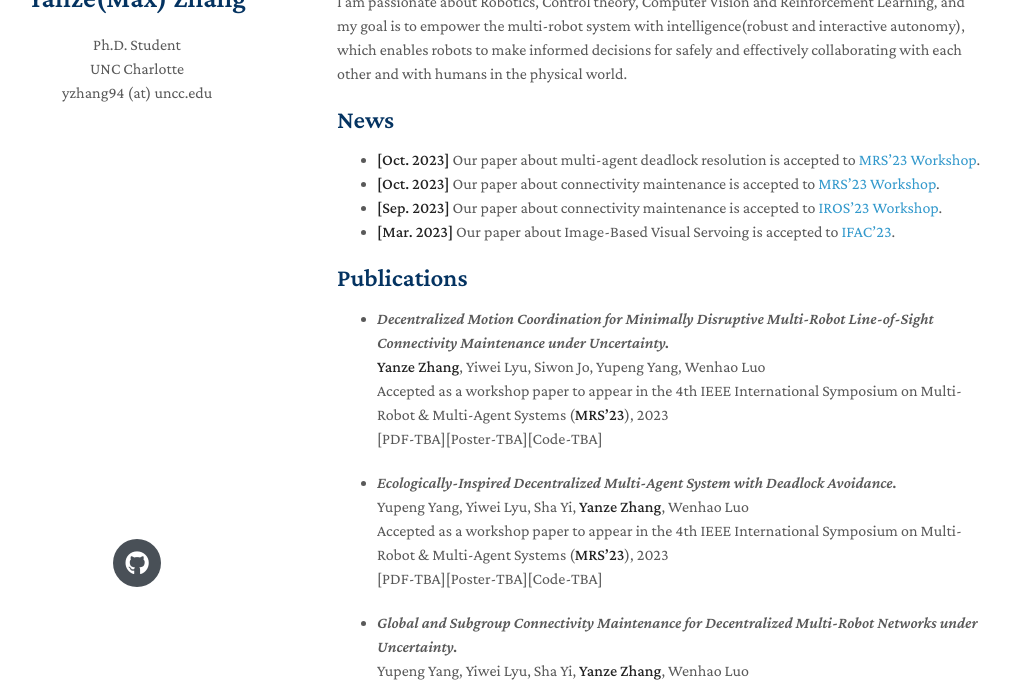
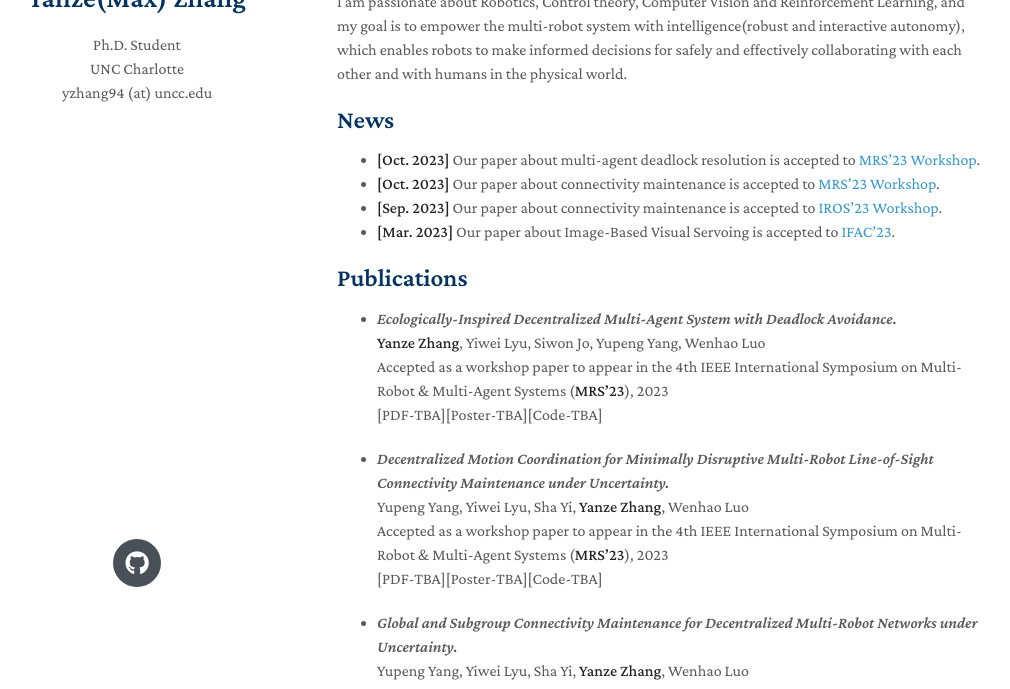
Before and after one commit to yupengyanguncc/yupengyanguncc.github.io, a Jekyll site: the page built from index.md, in a window 1280 px wide and 900 px high, cut to the strip 211-900 px from the top of the window. Shown: the whole strip, without its empty margins (133-1143 px from the left). Built offline with Jekyll 4.4.1, drawn with Linux system fonts in a browser that asks for light colours; nearby versions of some CDN libraries; a style sheet for code colours, icons or effects is not loaded; our own code applies the rules of GitHub Pages for plain Markdown files; part of the change alters nothing that is shown.

Commit message:
11212023

```diff
--- a/index.md
+++ b/index.md
@@ -48,7 +48,7 @@ I am passionate about Robotics, Control theory, Computer Vision and Reinforcemen
 
 ## Publications
 
-- *Decentralized Motion Coordination for Minimally Disruptive Multi-Robot Line-of-Sight Connectivity Maintenance under Uncertainty.*
+- *Ecologically-Inspired Decentralized Multi-Agent System with Deadlock Avoidance.*
   <br>
   **Yanze Zhang**, Yiwei Lyu, Siwon Jo, Yupeng Yang, Wenhao Luo
   <br>
@@ -56,7 +56,7 @@ I am passionate about Robotics, Control theory, Computer Vision and Reinforcemen
   <br>
   [PDF-TBA][Poster-TBA][Code-TBA]
 
-- *Ecologically-Inspired Decentralized Multi-Agent System with Deadlock Avoidance.*
+- *Decentralized Motion Coordination for Minimally Disruptive Multi-Robot Line-of-Sight Connectivity Maintenance under Uncertainty.*
   <br>
   Yupeng Yang, Yiwei Lyu, Sha Yi, **Yanze Zhang**, Wenhao Luo
   <br>
```
